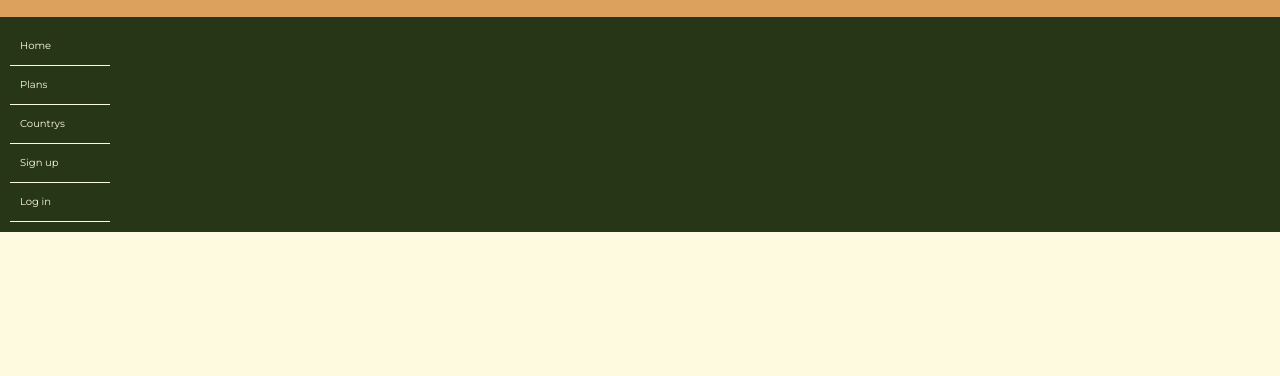
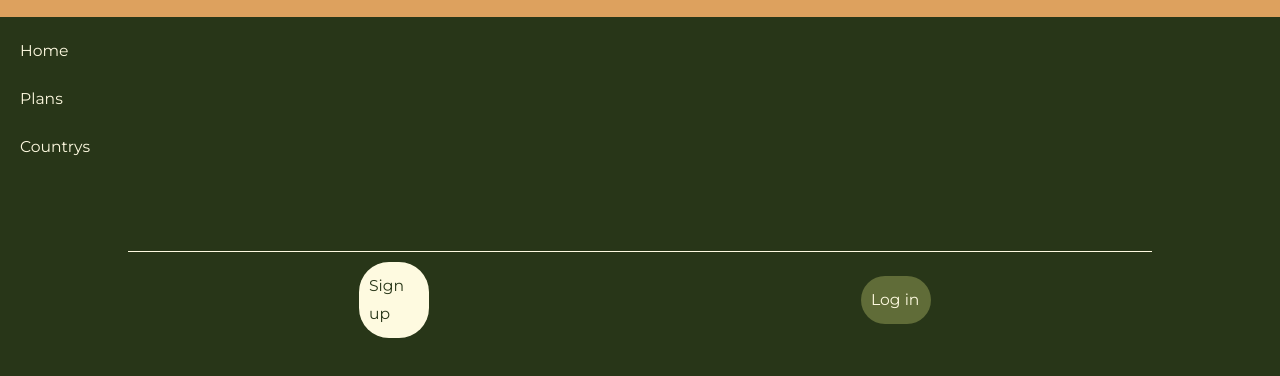
Before and after one commit to juanT-27/travelly, a plain HTML site: page index.html in a window 1280 px wide. Both pictures are taken after a click on the element 1088 px from the left and 54 px from the top of the page. Shown: the part 92-468 px from the top of the page. Drawn offline with Linux system fonts and the light colour scheme; a web font is replaced by a local one.

Commit message:
more design

```diff
--- a/app.js
+++ b/app.js
@@ -1,13 +1,16 @@
 const preloader= document.querySelector(`[data-preloader]`);
 const navBtn= document.querySelector(`.navBtn`);
-const navBar= document.querySelector(".nav")
-const toggleVisibility = (e)=>{
-    e.classList.toggle("visibility")
+const navBar= document.querySelector(".nav");
+const navLink= document.querySelectorAll(".navLink")
+// function to toggle a single class of an element
+const toggleVisibility = (elem, classText)=>{
+    elem.classList.toggle(classText)
+}
 
-}
+// domloaded
 document.addEventListener("DOMContentLoaded", (e)=>{
-    navBtn.addEventListener("click", e=> toggleVisibility(navBar))
-})
+    navBtn.addEventListener("click", ()=> toggleVisibility(navBar, "visibility"))
+    })
 
 window.addEventListener("load", (e)=>{
     setTimeout(() => {
--- a/index.html
+++ b/index.html
@@ -41,12 +41,15 @@
             </svg>
         </div>
         <nav class="nav visibility">
-            <a href="" class="navLink active">Home</a>
-            <a href="" class="navLink">Plans</a>
-            <a href="" class="navLink">Countrys</a>
+            <a href="" class="navLink active" data-navLink="">Home</a>
+            <a href="" class="navLink" data-navLink>Plans</a>
+            <a href="" class="navLink"  data-navLink>Countrys</a>
 
-            <a href="" class="navLink">Sign up</a>
-            <a href="" class="navLink">Log in</a>
+            <div class="actionBtn-container">
+                <a href="" class="navLink actionBtn primaryBtn"  data-navLink>Sign up</a>
+                <a href="" class="navLink actionBtn secondaryBtn"  data-navLink>Log in</a>
+            </div>
+
 
         </nav>
     </header>
--- a/styles.css
+++ b/styles.css
@@ -89,6 +89,7 @@ button {
 a {
   color: inherit;
   text-decoration: none;
+  font-size: var(--font-0);
 }
 
 input,
@@ -194,6 +195,7 @@ animation: dropShadow 800ms ease-in-out infinite alternate;
 
 .nav{
   width: 100%;
+  height: 100vh;
   background-color: var(--color-darker);
   color: var(--color-light);
   position: absolute;
@@ -201,7 +203,7 @@ animation: dropShadow 800ms ease-in-out infinite alternate;
   display: flex;
   flex-direction: column;
   align-items: flex-start;
-  justify-content: center;
+  justify-content:flex-start;
  padding: 1rem 0;
 }
 
@@ -210,10 +212,40 @@ animation: dropShadow 800ms ease-in-out infinite alternate;
   padding: 1rem;
 }
 
-.nav .navLink{
+.navLink:hover{
   width: 10rem;
+  max-width: 40rem;
   border-bottom: solid 1px var(--color-light);
+
 }
 
+.actionBtn-container{
+  display: flex;
+  flex-direction: row;
+  justify-content: space-around;
+  align-items: center;
+  position: relative;
+  top:80px;
+  width: 80%;
+  margin: 0 auto;
+  border-top: 1px solid var(--color-light);
+  padding: 1rem;
+}
+
+.actionBtn {
+  width: 7rem;
+  max-width: 10rem;
+  border-radius: 3rem;
+}
+
+.actionBtn.primaryBtn{
+  background-color: var(--color-light);
+  color: var(--color-darker);
+}
+
+.actionBtn.secondaryBtn{
+  background-color: var(--color-darker-2);
+  color: var(--color-light);
+}
 
 /* hero */
```
